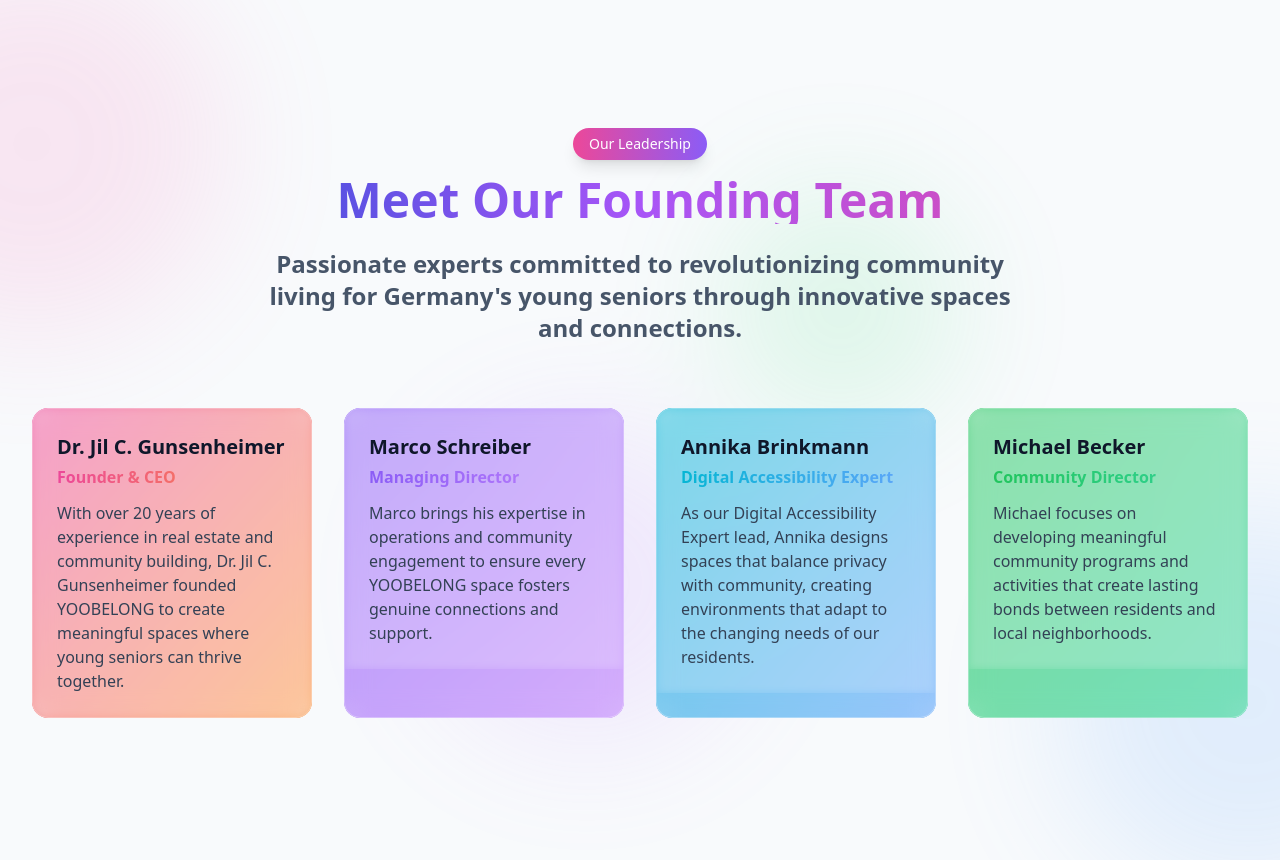
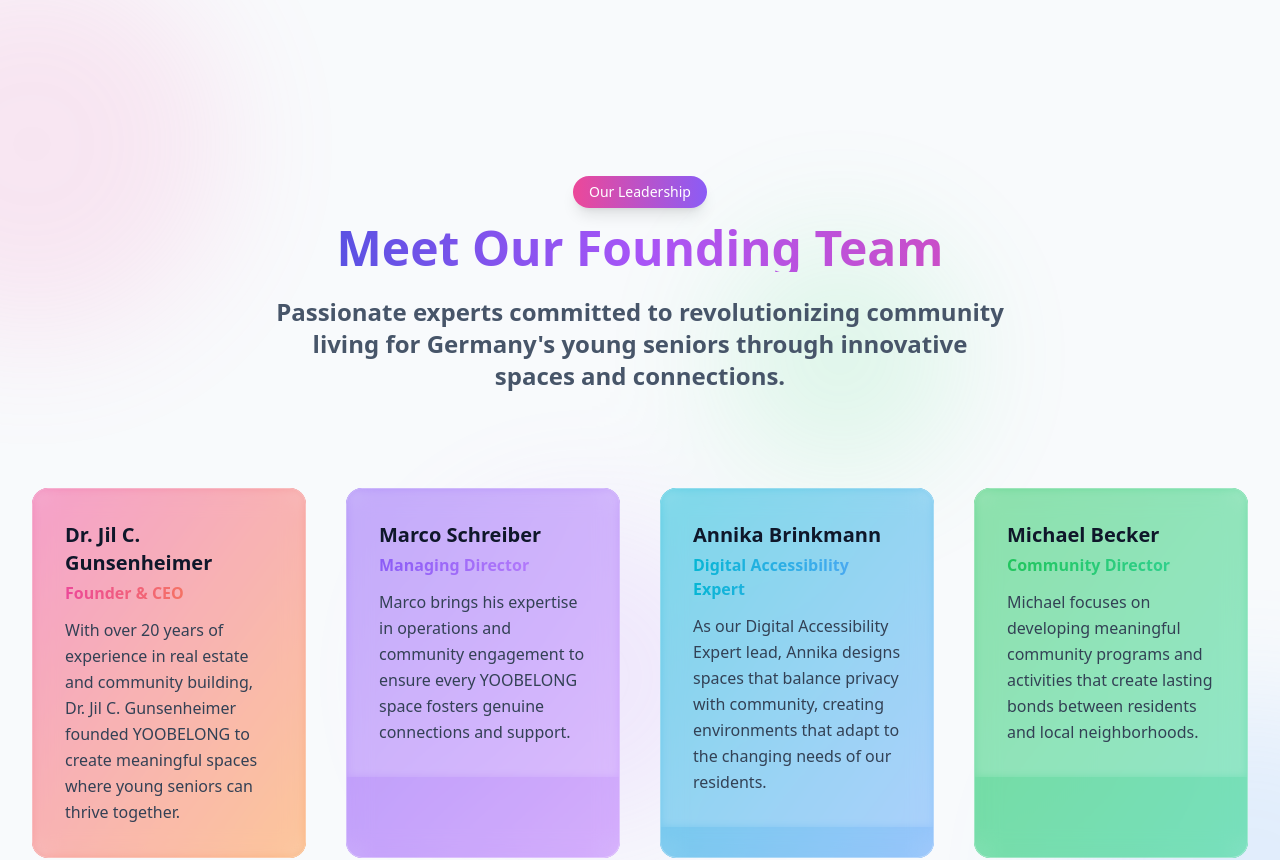
Before and after one commit to TapiwaPhilip/yoobelong, a React (Vite) app: page /about in a window 1280 px wide. Shown: the part 4520-5380 px from the top of the page. Built offline with nearby package versions, Linux system fonts and the light colour scheme.

Commit message:
Refactor code for better spacing
Apply margins and improve code structure based on best practices.

```diff
--- a/src/components/FoundingTeam.tsx
+++ b/src/components/FoundingTeam.tsx
@@ -74,7 +74,7 @@ const FoundingTeam = () => {
   }, []);
 
   return (
-    <section id="team" className="py-20 relative overflow-hidden">
+    <section id="team" className="py-24 md:py-32 relative overflow-hidden">
       {/* Abstract background elements */}
       <div className="absolute inset-0 overflow-hidden opacity-15 pointer-events-none">
         <div className="absolute top-0 -left-40 w-96 h-96 rounded-full bg-pink-400 blur-3xl" />
@@ -83,21 +83,21 @@ const FoundingTeam = () => {
         <div className="absolute top-1/4 right-1/4 w-60 h-60 rounded-full bg-green-400 blur-3xl" />
       </div>
 
-      <div className="container-section relative z-10">
-        <div className="text-center mb-16">
+      <div className="container-section max-w-7xl mx-auto px-6 md:px-8 relative z-10">
+        <div className="text-center mb-16 md:mb-24">
           <span className="inline-block px-4 py-1.5 text-sm font-medium rounded-full bg-gradient-to-r from-pink-500 to-violet-500 text-white mb-4 shadow-lg">
             Our Leadership
           </span>
-          <h2 className="bg-gradient-to-r from-yooblue-600 via-purple-500 to-pink-500 bg-clip-text text-transparent section-heading text-5xl font-bold mb-6">
+          <h2 className="bg-gradient-to-r from-yooblue-600 via-purple-500 to-pink-500 bg-clip-text text-transparent section-heading text-4xl md:text-5xl font-bold mb-6">
             Meet Our Founding Team
           </h2>
-          <p className="section-subheading max-w-3xl mx-auto text-yoogray-600">
+          <p className="section-subheading max-w-3xl mx-auto text-yoogray-600 px-4">
             Passionate experts committed to revolutionizing community living for
             Germany's young seniors through innovative spaces and connections.
           </p>
         </div>
 
-        <div className="grid grid-cols-1 md:grid-cols-2 lg:grid-cols-4 gap-8">
+        <div className="grid grid-cols-1 md:grid-cols-2 lg:grid-cols-4 gap-8 md:gap-10 px-4 sm:px-6 md:px-0">
           {teamMembers.map((member, index) => (
             <div
               key={member.name}
@@ -117,14 +117,14 @@ const FoundingTeam = () => {
 
               {/* Card content with glassmorphism effect */}
               <div className="relative bg-white/20 backdrop-blur-md border border-white/30 rounded-2xl overflow-hidden h-full transition-all duration-300 shadow-lg hover:shadow-xl">
-                <div className="p-6 backdrop-blur-sm">
+                <div className="p-6 md:p-8 backdrop-blur-sm">
                   <h3 className="text-xl font-bold text-yoogray-900 mb-1">
                     {member.name}
                   </h3>
                   <p className={`bg-gradient-to-r ${member.color} bg-clip-text text-transparent font-semibold mb-3`}>
                     {member.role}
                   </p>
-                  <p className="text-yoogray-700">{member.bio}</p>
+                  <p className="text-yoogray-700 leading-relaxed">{member.bio}</p>
                 </div>
 
                 {/* Hover effect - colorful glow */}
```
